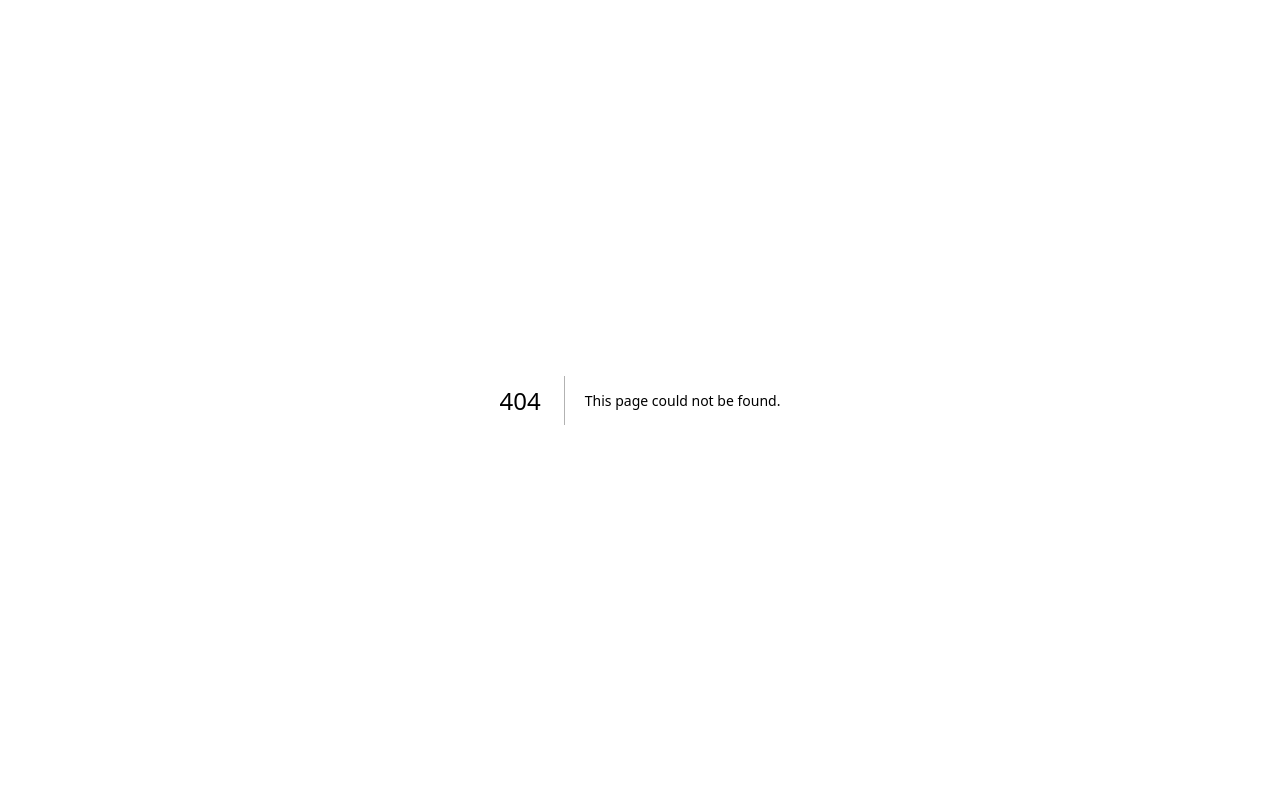
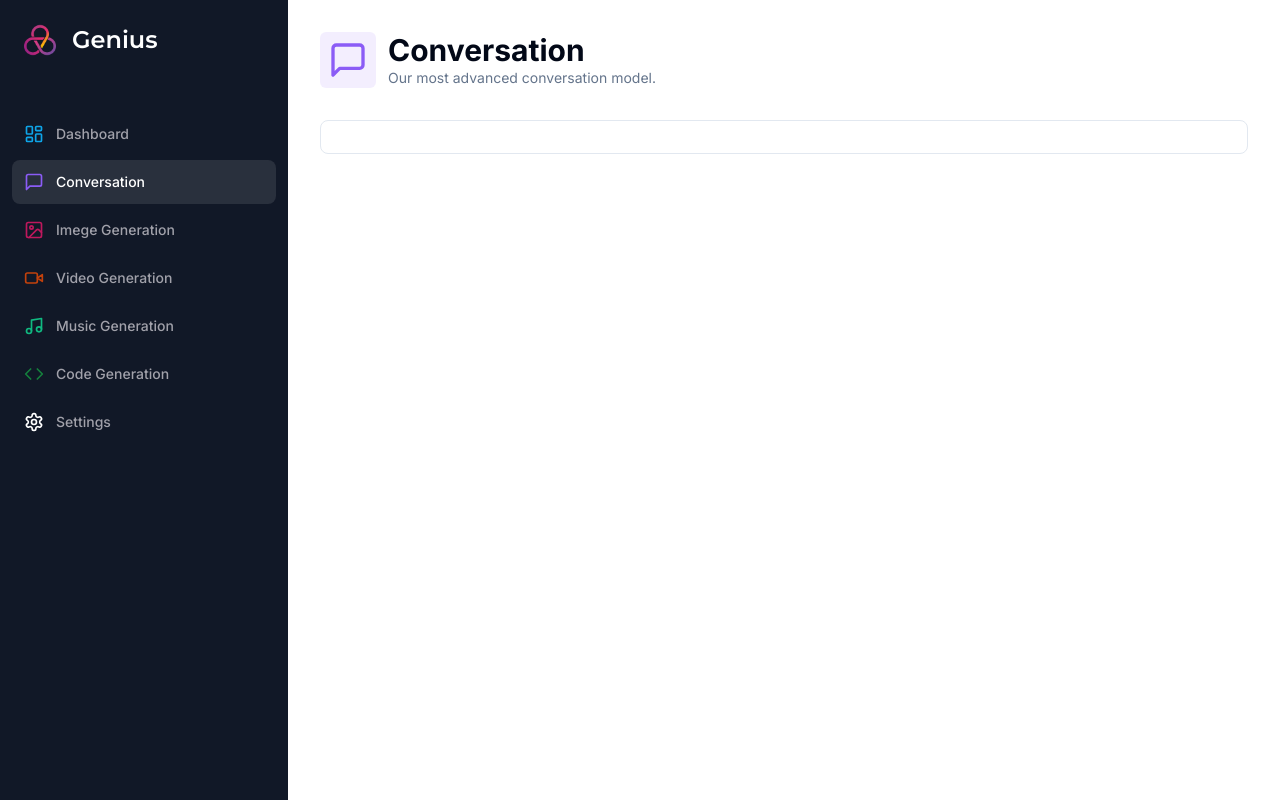
Before and after one commit to Art-San/YTb_Antonio_SaaS_AI_Platform_Next.js_13-4, a Next.js app: page /conversation in a window 1280 px wide. Before the commit this address had no page. Built offline with nearby package versions, Linux system fonts and the light colour scheme.

Commit message:
Conversation AI UI

```diff
--- /dev/null
+++ b/app/(dashboard)/(routes)/conversation/constans.ts
@@ -0,0 +1,7 @@
+import * as z from 'zod'
+
+export const formSchema = z.object({
+  prompt: z.string().min(1, {
+    message: 'Prompt is requred'
+  })
+})
--- /dev/null
+++ b/app/(dashboard)/(routes)/conversation/page.tsx
@@ -0,0 +1,49 @@
+'use client'
+import * as z from 'zod'
+import { MessageSquare } from 'lucide-react'
+import { useForm } from 'react-hook-form'
+import { zodResolver } from '@hookform/resolvers/zod'
+
+import { Heading } from '@/components/Heading'
+import { Form } from '@/components/ui/form'
+
+import { formSchema } from './constans'
+
+const ConversationPage = () => {
+  const form = useForm<z.infer<typeof formSchema>>({
+    resolver: zodResolver(formSchema),
+    defaultValues: {
+      prompt: ''
+    }
+  })
+
+  const isLoading = form.formState.isSubmitting
+
+  const onSubmit = async (values: z.infer<typeof formSchema>) => {
+    console.log(values)
+  }
+
+  return (
+    <div className="">
+      <Heading
+        title="Conversation"
+        description="Our most advanced conversation model."
+        icon={MessageSquare}
+        iconColor="text-violet-500"
+        bgColor="bg-violet-500/10"
+      />
+      <div className="px-4 lg:px-8">
+        <div>
+          <Form {...form}>
+            <form
+              onSubmit={form.handleSubmit(onSubmit)}
+              className=" rounded-lg border w-full p-4 px-3 md:px-6 focus-within:shadow-sm grid grid-cols-12 gap-2 1:35:13"
+            ></form>
+          </Form>
+        </div>
+      </div>
+    </div>
+  )
+}
+
+export default ConversationPage
--- /dev/null
+++ b/components/Heading.tsx
@@ -0,0 +1,29 @@
+import { cn } from '@/lib/utils'
+import { LucideIcon } from 'lucide-react'
+interface HeadingProps {
+  title: string
+  description: string
+  icon: LucideIcon
+  iconColor?: string
+  bgColor?: string
+}
+
+export const Heading = ({
+  title,
+  description,
+  icon: Icon,
+  iconColor,
+  bgColor
+}: HeadingProps) => {
+  return (
+    <div className="px-4 lg:px-8 flex items-center gap-x-3 mb-8">
+      <div className={cn('p-2 w-fit rounded-md', bgColor)}>
+        <Icon className={cn('w-10 h-10', iconColor)} />
+      </div>
+      <div>
+        <h2 className="text-3xl font-bold">{title}</h2>
+        <p className=" text-sm text-muted-foreground">{description}</p>
+      </div>
+    </div>
+  )
+}
--- /dev/null
+++ b/components/ui/form.tsx
@@ -0,0 +1,176 @@
+import * as React from "react"
+import * as LabelPrimitive from "@radix-ui/react-label"
+import { Slot } from "@radix-ui/react-slot"
+import {
+  Controller,
+  ControllerProps,
+  FieldPath,
+  FieldValues,
+  FormProvider,
+  useFormContext,
+} from "react-hook-form"
+
+import { cn } from "@/lib/utils"
+import { Label } from "@/components/ui/label"
+
+const Form = FormProvider
+
+type FormFieldContextValue<
+  TFieldValues extends FieldValues = FieldValues,
+  TName extends FieldPath<TFieldValues> = FieldPath<TFieldValues>
+> = {
+  name: TName
+}
+
+const FormFieldContext = React.createContext<FormFieldContextValue>(
+  {} as FormFieldContextValue
+)
+
+const FormField = <
+  TFieldValues extends FieldValues = FieldValues,
+  TName extends FieldPath<TFieldValues> = FieldPath<TFieldValues>
+>({
+  ...props
+}: ControllerProps<TFieldValues, TName>) => {
+  return (
+    <FormFieldContext.Provider value={{ name: props.name }}>
+      <Controller {...props} />
+    </FormFieldContext.Provider>
+  )
+}
+
+const useFormField = () => {
+  const fieldContext = React.useContext(FormFieldContext)
+  const itemContext = React.useContext(FormItemContext)
+  const { getFieldState, formState } = useFormContext()
+
+  const fieldState = getFieldState(fieldContext.name, formState)
+
+  if (!fieldContext) {
+    throw new Error("useFormField should be used within <FormField>")
+  }
+
+  const { id } = itemContext
+
+  return {
+    id,
+    name: fieldContext.name,
+    formItemId: `${id}-form-item`,
+    formDescriptionId: `${id}-form-item-description`,
+    formMessageId: `${id}-form-item-message`,
+    ...fieldState,
+  }
+}
+
+type FormItemContextValue = {
+  id: string
+}
+
+const FormItemContext = React.createContext<FormItemContextValue>(
+  {} as FormItemContextValue
+)
+
+const FormItem = React.forwardRef<
+  HTMLDivElement,
+  React.HTMLAttributes<HTMLDivElement>
+>(({ className, ...props }, ref) => {
+  const id = React.useId()
+
+  return (
+    <FormItemContext.Provider value={{ id }}>
+      <div ref={ref} className={cn("space-y-2", className)} {...props} />
+    </FormItemContext.Provider>
+  )
+})
+FormItem.displayName = "FormItem"
+
+const FormLabel = React.forwardRef<
+  React.ElementRef<typeof LabelPrimitive.Root>,
+  React.ComponentPropsWithoutRef<typeof LabelPrimitive.Root>
+>(({ className, ...props }, ref) => {
+  const { error, formItemId } = useFormField()
+
+  return (
+    <Label
+      ref={ref}
+      className={cn(error && "text-destructive", className)}
+      htmlFor={formItemId}
+      {...props}
+    />
+  )
+})
+FormLabel.displayName = "FormLabel"
+
+const FormControl = React.forwardRef<
+  React.ElementRef<typeof Slot>,
+  React.ComponentPropsWithoutRef<typeof Slot>
+>(({ ...props }, ref) => {
+  const { error, formItemId, formDescriptionId, formMessageId } = useFormField()
+
+  return (
+    <Slot
+      ref={ref}
+      id={formItemId}
+      aria-describedby={
+        !error
+          ? `${formDescriptionId}`
+          : `${formDescriptionId} ${formMessageId}`
+      }
+      aria-invalid={!!error}
+      {...props}
+    />
+  )
+})
+FormControl.displayName = "FormControl"
+
+const FormDescription = React.forwardRef<
+  HTMLParagraphElement,
+  React.HTMLAttributes<HTMLParagraphElement>
+>(({ className, ...props }, ref) => {
+  const { formDescriptionId } = useFormField()
+
+  return (
+    <p
+      ref={ref}
+      id={formDescriptionId}
+      className={cn("text-sm text-muted-foreground", className)}
+      {...props}
+    />
+  )
+})
+FormDescription.displayName = "FormDescription"
+
+const FormMessage = React.forwardRef<
+  HTMLParagraphElement,
+  React.HTMLAttributes<HTMLParagraphElement>
+>(({ className, children, ...props }, ref) => {
+  const { error, formMessageId } = useFormField()
+  const body = error ? String(error?.message) : children
+
+  if (!body) {
+    return null
+  }
+
+  return (
+    <p
+      ref={ref}
+      id={formMessageId}
+      className={cn("text-sm font-medium text-destructive", className)}
+      {...props}
+    >
+      {body}
+    </p>
+  )
+})
+FormMessage.displayName = "FormMessage"
+
+export {
+  useFormField,
+  Form,
+  FormItem,
+  FormLabel,
+  FormControl,
+  FormDescription,
+  FormMessage,
+  FormField,
+}
--- /dev/null
+++ b/components/ui/label.tsx
@@ -0,0 +1,26 @@
+"use client"
+
+import * as React from "react"
+import * as LabelPrimitive from "@radix-ui/react-label"
+import { cva, type VariantProps } from "class-variance-authority"
+
+import { cn } from "@/lib/utils"
+
+const labelVariants = cva(
+  "text-sm font-medium leading-none peer-disabled:cursor-not-allowed peer-disabled:opacity-70"
+)
+
+const Label = React.forwardRef<
+  React.ElementRef<typeof LabelPrimitive.Root>,
+  React.ComponentPropsWithoutRef<typeof LabelPrimitive.Root> &
+    VariantProps<typeof labelVariants>
+>(({ className, ...props }, ref) => (
+  <LabelPrimitive.Root
+    ref={ref}
+    className={cn(labelVariants(), className)}
+    {...props}
+  />
+))
+Label.displayName = LabelPrimitive.Root.displayName
+
+export { Label }
--- a/package.json
+++ b/package.json
@@ -10,7 +10,9 @@
   },
   "dependencies": {
     "@clerk/nextjs": "^4.23.1",
+    "@hookform/resolvers": "^3.1.1",
     "@radix-ui/react-dialog": "^1.0.4",
+    "@radix-ui/react-label": "^2.0.2",
     "@radix-ui/react-slot": "^1.0.2",
     "@types/node": "20.4.4",
     "@types/react": "18.2.15",
@@ -23,9 +25,11 @@
     "postcss": "8.4.27",
     "react": "18.2.0",
     "react-dom": "18.2.0",
+    "react-hook-form": "^7.45.2",
     "tailwind-merge": "^1.14.0",
     "tailwindcss": "3.3.3",
     "tailwindcss-animate": "^1.0.6",
-    "typescript": "5.1.6"
+    "typescript": "5.1.6",
+    "zod": "^3.21.4"
   }
 }
```
Also changed, not shown: 1 other file (tests, documents, lock files or other folders).
